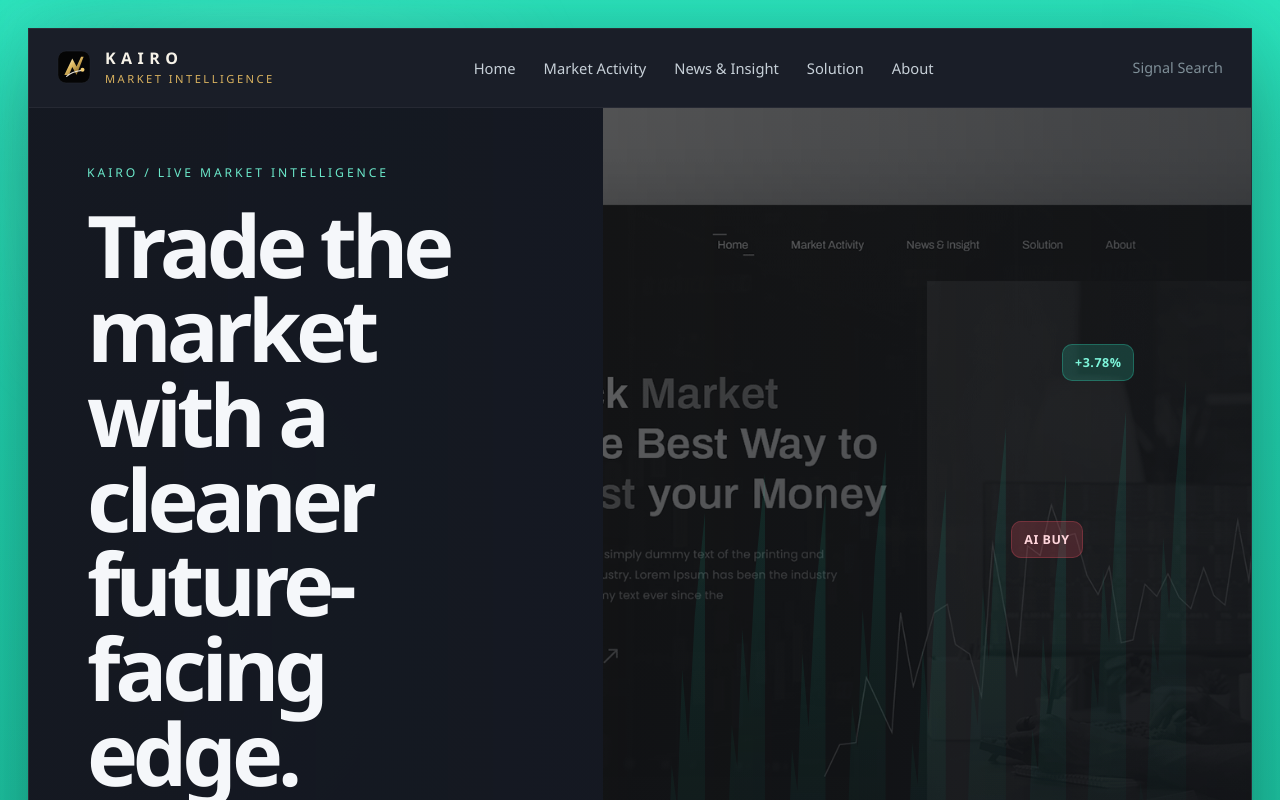
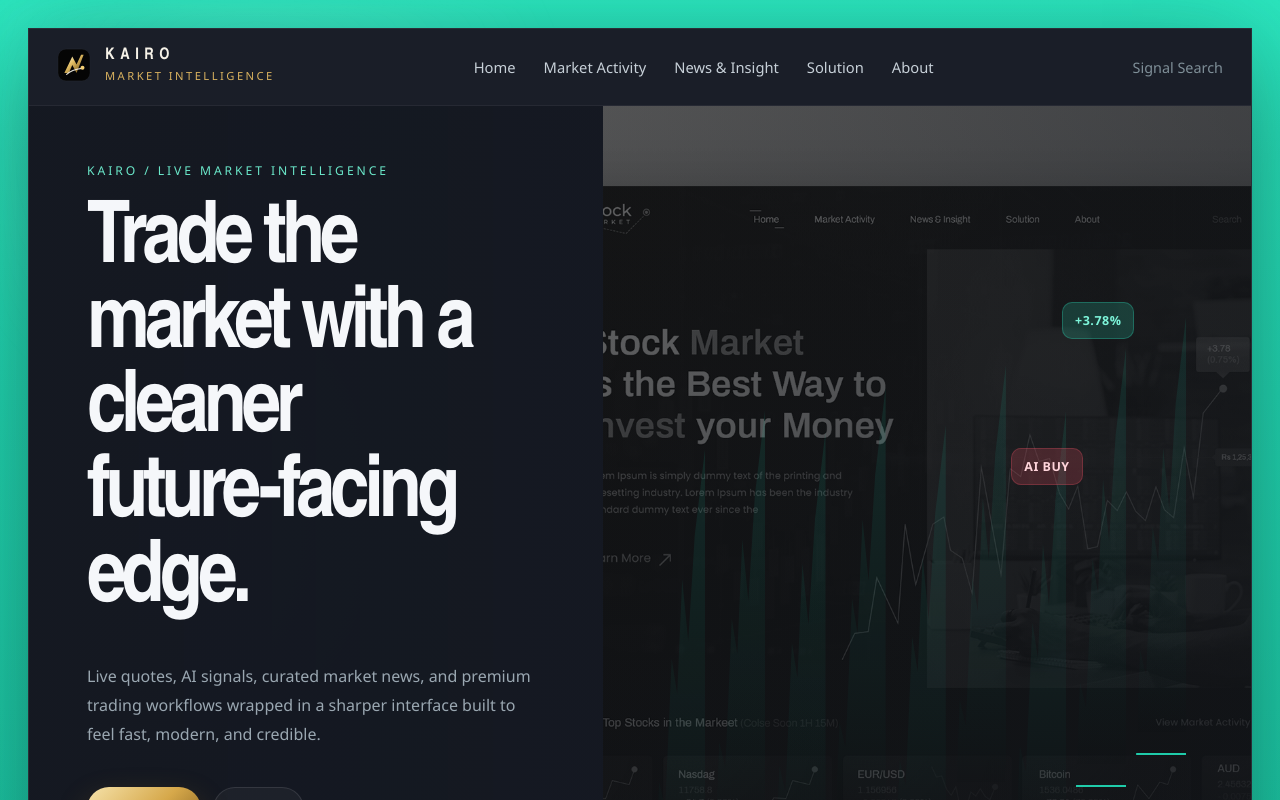
Before and after one commit to itzbrendanc/KAIRO, a Next.js app: page / in a window 1280 px wide. Shown: the top 800 px of the page. Built offline with nearby package versions, Linux system fonts and the light colour scheme; no server answers.

Commit message:
Elevate typography and dashboard portal

```diff
--- a/pages/_app.tsx
+++ b/pages/_app.tsx
@@ -11,6 +11,7 @@ export default function App({ Component, pageProps: { session, ...pageProps } }:
 
   return (
     <SessionProvider session={session}>
+      <div>
       {isAuthPage || isHomePage ? (
         <Component {...pageProps} />
       ) : (
@@ -24,6 +25,7 @@ export default function App({ Component, pageProps: { session, ...pageProps } }:
           <Component {...pageProps} />
         </AppShell>
       )}
+      </div>
     </SessionProvider>
   );
 }
--- a/styles/globals.css
+++ b/styles/globals.css
@@ -1,5 +1,7 @@
 :root {
   color-scheme: dark;
+  --font-body: "Avenir Next", "Segoe UI", "Helvetica Neue", Arial, sans-serif;
+  --font-display: "Arial Narrow", "Avenir Next Condensed", "Helvetica Neue", "Segoe UI", sans-serif;
   --bg: #050505;
   --bg-soft: #0f0f0f;
   --panel: rgba(255, 255, 255, 0.04);
@@ -23,12 +25,23 @@ body {
   margin: 0;
   padding: 0;
   min-height: 100%;
-  font-family: "Avenir Next", "Segoe UI", "Helvetica Neue", Arial, sans-serif;
+  font-family: var(--font-body), "Segoe UI", "Helvetica Neue", Arial, sans-serif;
   background:
     radial-gradient(circle at top left, rgba(217, 178, 95, 0.17), transparent 26%),
     radial-gradient(circle at 85% 8%, rgba(255, 255, 255, 0.08), transparent 20%),
     linear-gradient(180deg, #030303 0%, #090909 45%, #111111 100%);
   color: var(--text);
+}
+
+h1,
+h2,
+h3,
+.kairo-name,
+.landing-stock-title,
+.landing-title,
+.stat-value,
+.market-overview-card strong {
+  font-family: var(--font-display), "Segoe UI", "Helvetica Neue", Arial, sans-serif;
 }
 
 a {
@@ -730,6 +743,96 @@ textarea {
   min-height: 440px;
 }
 
+.dashboard-cinematic {
+  position: relative;
+  overflow: hidden;
+}
+
+.dashboard-cinematic::after {
+  content: "";
+  position: absolute;
+  inset: 0;
+  background:
+    linear-gradient(90deg, rgba(8, 12, 16, 0.92) 0%, rgba(8, 12, 16, 0.52) 52%, rgba(8, 12, 16, 0.82) 100%),
+    url("/kairo-hero.gif") center/cover no-repeat;
+  opacity: 0.22;
+  pointer-events: none;
+}
+
+.dashboard-cinematic > * {
+  position: relative;
+  z-index: 1;
+}
+
+.market-overview-grid {
+  display: grid;
+  grid-template-columns: repeat(4, minmax(0, 1fr));
+  gap: 18px;
+}
+
+.market-overview-card {
+  display: grid;
+  gap: 10px;
+}
+
+.market-overview-card strong {
+  font-size: 1.7rem;
+  color: #f8f2e4;
+}
+
+.market-overview-card span {
+  color: var(--muted);
+}
+
+.movers-list,
+.sector-grid {
+  display: grid;
+  gap: 12px;
+}
+
+.mover-card,
+.sector-card {
+  display: grid;
+  gap: 6px;
+  padding: 15px 16px;
+  border-radius: 16px;
+  background: rgba(255, 255, 255, 0.03);
+  border: 1px solid rgba(255, 255, 255, 0.06);
+}
+
+.mover-card {
+  text-align: left;
+  color: inherit;
+  border: 1px solid rgba(255, 255, 255, 0.06);
+  cursor: pointer;
+}
+
+.mover-card strong,
+.sector-card strong {
+  color: #f4efe4;
+}
+
+.mover-card span,
+.sector-card span {
+  color: var(--muted);
+}
+
+.dashboard-gif-frame {
+  overflow: hidden;
+  border-radius: 18px;
+  border: 1px solid rgba(255, 255, 255, 0.08);
+  min-height: 240px;
+}
+
+.dashboard-gif-frame img {
+  width: 100%;
+  height: 100%;
+  min-height: 240px;
+  object-fit: cover;
+  display: block;
+  filter: grayscale(0.15) contrast(0.95) brightness(0.78);
+}
+
 .signal-card {
   display: grid;
   gap: 12px;
@@ -1053,6 +1156,7 @@ textarea {
   .two-column,
   .hero,
   .dashboard-grid,
+  .market-overview-grid,
   .landing-stock-hero,
   .landing-stock-bottom,
   .landing-stock-tickers {
```
Also changed, not shown: components/dashboard/dashboard.tsx (+135 -1 lines).
